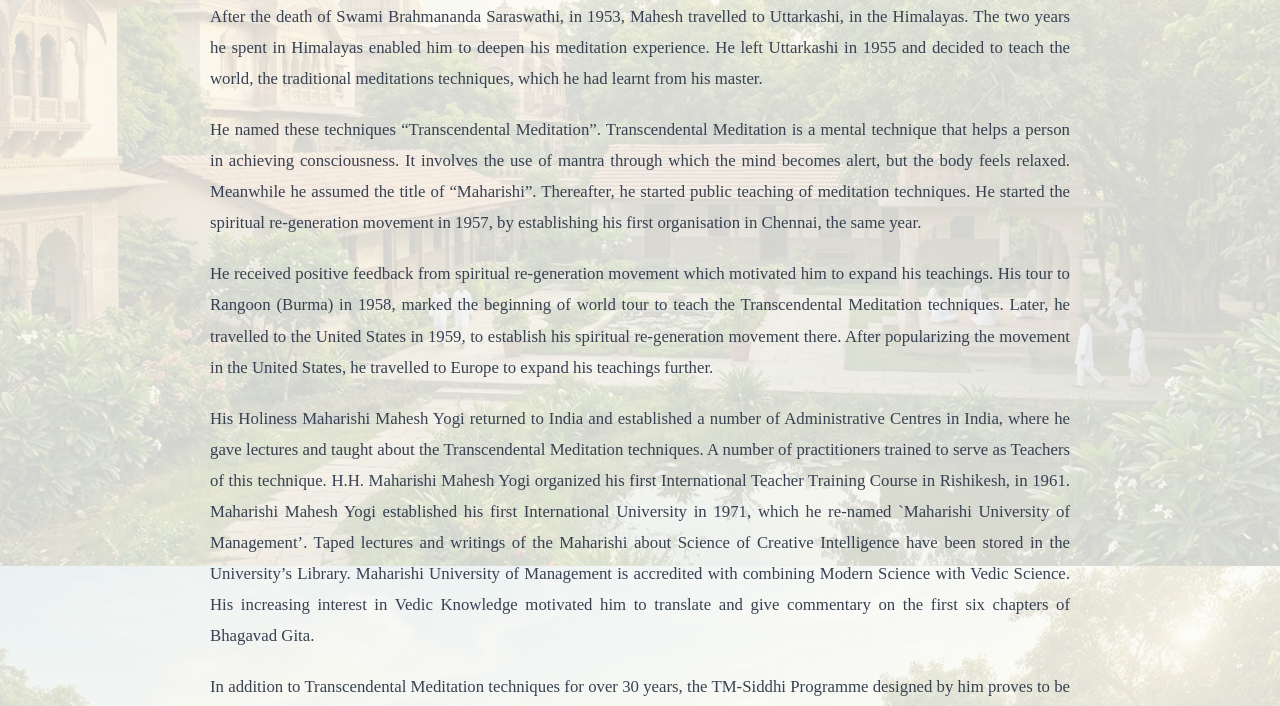
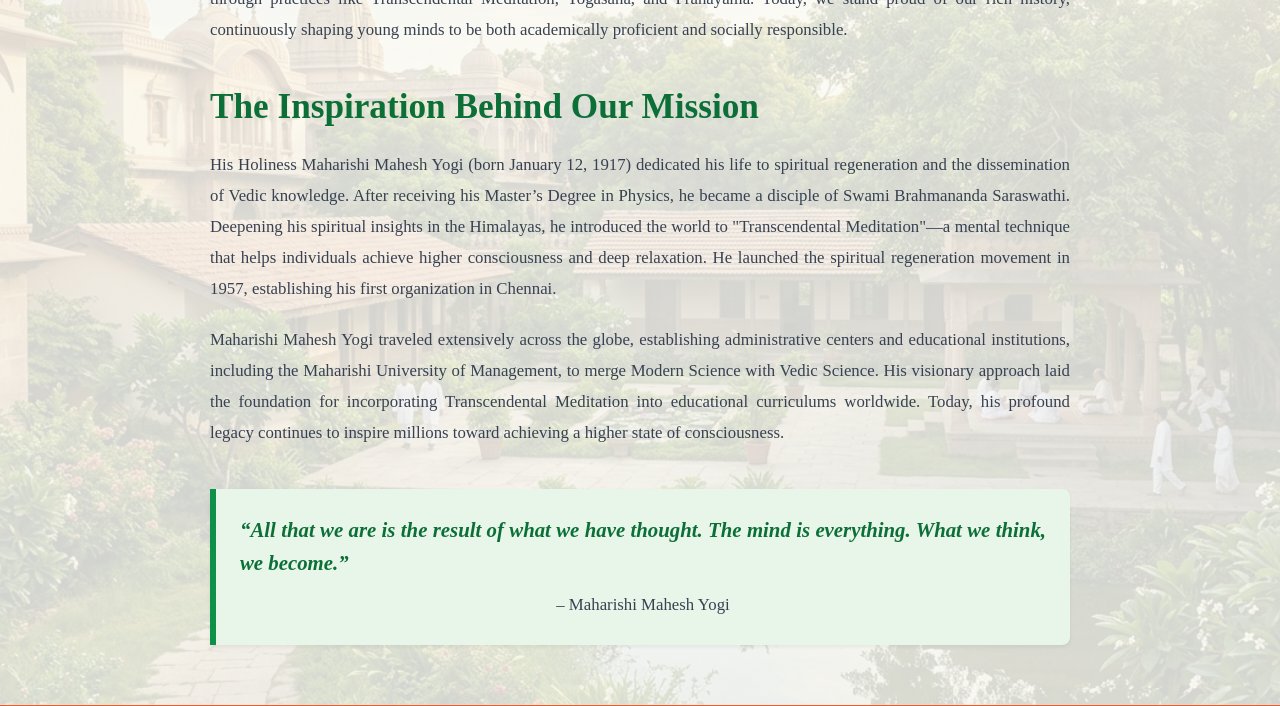
Before and after one commit to sharanbabu7047/MVM-Website, a plain HTML site: page history.html in a window 1280 px wide. Shown: the part 830-1536 px from the top of the page. Drawn offline with Linux system fonts and the light colour scheme; files whose address does not match are found by name.

Commit message:
refactor: update history content and introduce centralized site styles via new CSS file

```diff
--- a/css/style.css
+++ b/css/style.css
@@ -137,6 +137,8 @@ p { font-size: 1.05rem; color: var(--text-muted); font-family: var(--font-serif)
 
 .chetpet-right-logo {
   text-align: center;
+  position: relative;
+  right: 30px;
 }
 
 .chetpet-right-logo img {
--- a/history.html
+++ b/history.html
@@ -120,54 +120,17 @@
     <section class="section" id="history-content-section" style="background: linear-gradient(rgba(251, 252, 248, 0.84), rgba(251, 252, 248, 0.84)), url('images/history_new_bg.jpg') no-repeat center center; background-size: cover; background-attachment: fixed; padding: 60px 0;">
       <div class="container" style="max-width: 900px; position: relative; z-index: 2;">
         <div style="font-family: var(--font-serif); line-height: 1.85; font-size: 1.15rem; color: var(--text-dark);">
+          <h2 style="color: var(--mvm-green-dark); font-size: 2.2rem; margin-bottom: 20px; font-weight: 700;">The Legacy of MVM Red Hills</h2>
+          <p style="margin-bottom: 40px;">
+            Established to bring the transformative power of Consciousness-Based Education to Chennai, Maharishi Vidya Mandir, Red Hills has grown into a premier institution that blends modern academic excellence with timeless Vedic science. Over the years, our campus has expanded into a vibrant educational ecosystem, deeply committed to the holistic development of students through practices like Transcendental Meditation, Yogasana, and Pranayama. Today, we stand proud of our rich history, continuously shaping young minds to be both academically proficient and socially responsible.
+          </p>
+
+          <h2 style="color: var(--mvm-green-dark); font-size: 2.2rem; margin-bottom: 20px; font-weight: 700;">The Inspiration Behind Our Mission</h2>
           <p style="margin-bottom: 20px;">
-            His Holiness Maharishi Mahesh Yogi was born on 12th January 1917 in Raipur City of present day Chhattisgarh,
-            India. Originally named Mahesh Prasad Varma, he belonged to a Kshatriya caste, Hindu family, living in a
-            small village called Chichli, near Jabalpur, Madhya Pradesh. He received his Master’s Degree in Physics from
-            Allahabad University, in 1940. During this period, he felt inclined towards spiritual life. He then, became
-            a disciple of Swami Brahmananda Saraswathi, who gave him the name of `Bal Brahmachari Mahesh’.
-          </p>
-          <p style="margin-bottom: 20px;">
-            After the death of Swami Brahmananda Saraswathi, in 1953, Mahesh travelled to Uttarkashi, in the Himalayas.
-            The two years he spent in Himalayas enabled him to deepen his meditation experience. He left Uttarkashi in
-            1955 and decided to teach the world, the traditional meditations techniques, which he had learnt from his
-            master.
-          </p>
-          <p style="margin-bottom: 20px;">
-            He named these techniques “Transcendental Meditation”. Transcendental Meditation is a mental technique that
-            helps a person in achieving consciousness. It involves the use of mantra through which the mind becomes
-            alert, but the body feels relaxed. Meanwhile he assumed the title of “Maharishi”. Thereafter, he started
-            public teaching of meditation techniques. He started the spiritual re-generation movement in 1957, by
-            establishing his first organisation in Chennai, the same year.
-          </p>
-          <p style="margin-bottom: 20px;">
-            He received positive feedback from spiritual re-generation movement which motivated him to expand his
-            teachings. His tour to Rangoon (Burma) in 1958, marked the beginning of world tour to teach the
-            Transcendental Meditation techniques. Later, he travelled to the United States in 1959, to establish his
-            spiritual re-generation movement there. After popularizing the movement in the United States, he travelled
-            to Europe to expand his teachings further.
-          </p>
-          <p style="margin-bottom: 20px;">
-            His Holiness Maharishi Mahesh Yogi returned to India and established a number of Administrative Centres in
-            India, where he gave lectures and taught about the Transcendental Meditation techniques. A number of
-            practitioners trained to serve as Teachers of this technique. H.H. Maharishi Mahesh Yogi organized his first
-            International Teacher Training Course in Rishikesh, in 1961. Maharishi Mahesh Yogi established his first
-            International University in 1971, which he re-named `Maharishi University of Management’. Taped lectures and
-            writings of the Maharishi about Science of Creative Intelligence have been stored in the University’s
-            Library. Maharishi University of Management is accredited with combining Modern Science with Vedic Science.
-            His increasing interest in Vedic Knowledge motivated him to translate and give commentary on the first six
-            chapters of Bhagavad Gita.
-          </p>
-          <p style="margin-bottom: 20px;">
-            In addition to Transcendental Meditation techniques for over 30 years, the TM-Siddhi Programme designed by
-            him proves to be quite beneficial in group practice. The TM Movement has become very popular. Many
-            scientists have found physical and mental health benefits from the Transcendental Meditation techniques.
+            His Holiness Maharishi Mahesh Yogi (born January 12, 1917) dedicated his life to spiritual regeneration and the dissemination of Vedic knowledge. After receiving his Master’s Degree in Physics, he became a disciple of Swami Brahmananda Saraswathi. Deepening his spiritual insights in the Himalayas, he introduced the world to "Transcendental Meditation"—a mental technique that helps individuals achieve higher consciousness and deep relaxation. He launched the spiritual regeneration movement in 1957, establishing his first organization in Chennai.
           </p>
           <p style="margin-bottom: 30px;">
-            The little seed sowed by him had nourished into a structured tree, the fruit of which is reared through
-            implementation of Transcendental Meditation techniques in our schools, throughout. Maharishi Mahesh Yogi
-            breathed his last on February 5th, 2008 at Vlodrop, The Netherlands. Today, there are more than 5 million
-            followers of Maharishi, who seek to attain higher state of consciousness.
+            Maharishi Mahesh Yogi traveled extensively across the globe, establishing administrative centers and educational institutions, including the Maharishi University of Management, to merge Modern Science with Vedic Science. His visionary approach laid the foundation for incorporating Transcendental Meditation into educational curriculums worldwide. Today, his profound legacy continues to inspire millions toward achieving a higher state of consciousness.
           </p>
 
           <div
```
